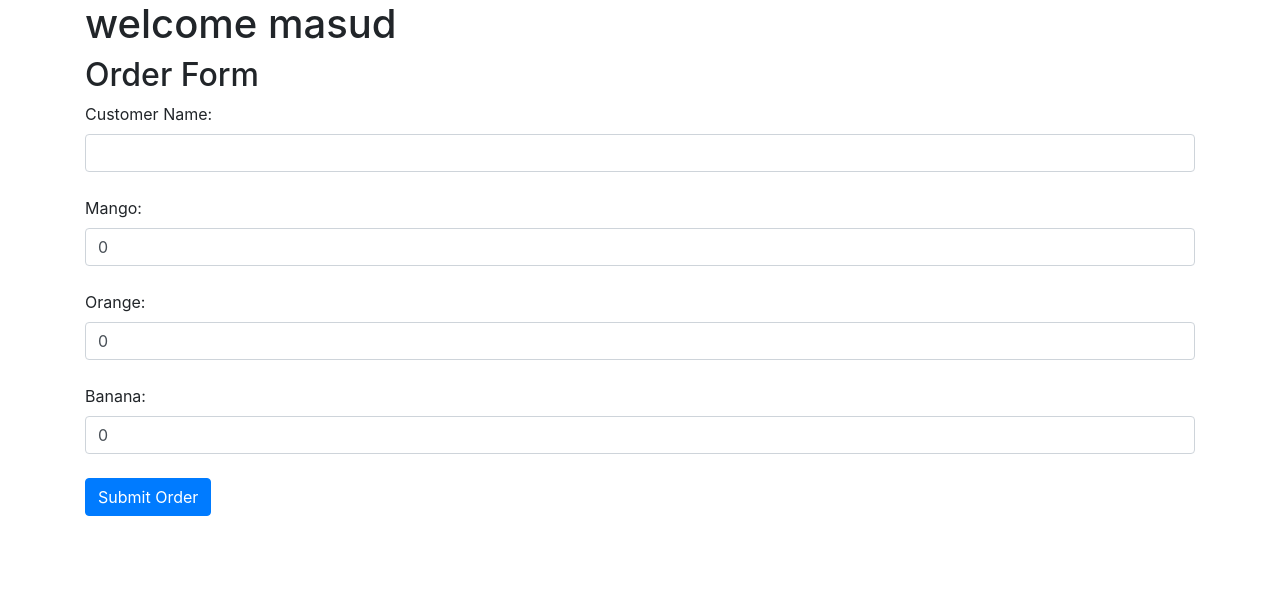
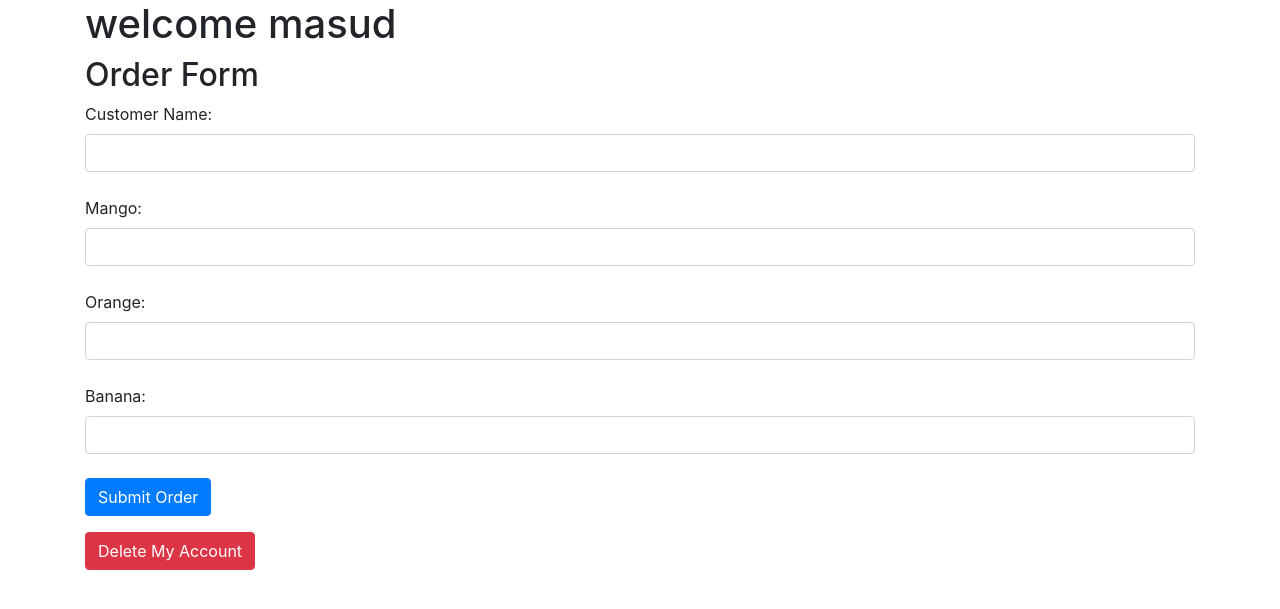
Before and after one commit to MahadiNiom/FlaskOrder, a Flask app: page / in a window 1280 px wide. Shown: the part 56-665 px from the top of the page. Run offline with Flask 3, Linux system fonts and the light colour scheme; a user stored in the database is signed in; some libraries are stand-ins or nearby versions.

Commit message:
delete user account functionality

```diff
--- a/main.py
+++ b/main.py
@@ -3,4 +3,4 @@ from website import create_app
 app = create_app()
 
 if __name__ == '__main__':
-    app.run(debug=True)
+    app.run()
--- a/website/auth.py
+++ b/website/auth.py
@@ -55,7 +55,7 @@ def sign_up():
         elif len(password1) < 7:
             flash('Password must be at least 7 characters.', category='error')
         elif not registration:
-            flash('you are not registred', category='error')
+            flash('you are not registred id '+str(email), category='error')
         else:
             new_user = User(email=email, user_name=first_name, password=password1)
             db.session.add(new_user)
--- a/website/models.py
+++ b/website/models.py
@@ -27,5 +27,4 @@ class Order(db.Model):
 
 
 class R_code(db.Model):
-
     email = db.Column(db.String(50), primary_key = True)
--- a/website/templates/home.html
+++ b/website/templates/home.html
@@ -11,13 +11,13 @@
     <input type="text" class="form-control" id="customer_name" name="customer_name" required><br>
 
     <label for="mango">Mango:</label>
-    <input type="number" class="form-control" id="mango" name="mango" min="0" value="0"><br>
+    <input type="number" class="form-control" id="mango" name="mango" min="0" ><br>
 
     <label for="orange">Orange:</label>
-    <input type="number" class="form-control" id="orange" name="orange" min="0" value="0"><br>
+    <input type="number" class="form-control" id="orange" name="orange" min="0" ><br>
 
     <label for="banana">Banana:</label>
-    <input type="number" class="form-control" id="banana" name="banana" min="0" value="0"><br>
+    <input type="number" class="form-control" id="banana" name="banana" min="0" ><br>
 
     <input type="submit"  class="btn btn-primary" value="Submit Order">
    <!--<div>
@@ -29,6 +29,9 @@
     </div>-->
   </form>
 
+  <a class="btn btn-danger" id="delete_user" href="/delete_user">Delete My Account</a>
+
+
 
 
 
--- a/website/views.py
+++ b/website/views.py
@@ -1,7 +1,7 @@
-from flask import Blueprint,render_template,request
-from flask_login import login_required, current_user
+from flask import Blueprint,render_template,request,redirect,url_for
+from flask_login import login_required, current_user, logout_user
 from . import db
-from . models import Order
+from . models import Order, User
 
 views = Blueprint('views', __name__)
 
@@ -14,7 +14,7 @@ def home():
             supplier_name = current_user.user_name
             mango = request.form.get('mango')
             orange = request.form.get('orange')
-            banana = request.form.get('orange')
+            banana = request.form.get('banana')
             new_order = Order(customer_name=customer_name,
                                collector_name=supplier_name,
                                  mango=mango, orange=orange,
@@ -22,3 +22,13 @@ def home():
             db.session.add(new_order)
             db.session.commit()
         return render_template('home.html', user = current_user)
+
+
+@views.route("/delete_user", methods = ["GET", "POST"])
+@login_required
+def deleteuser():
+      user = User.query.filter_by(id=current_user.id).first()
+      db.session.delete(user)
+      db.session.commit()
+      logout_user()
+      return redirect(url_for("auth.login"))
```
Also changed, not shown: instance/database.db.
